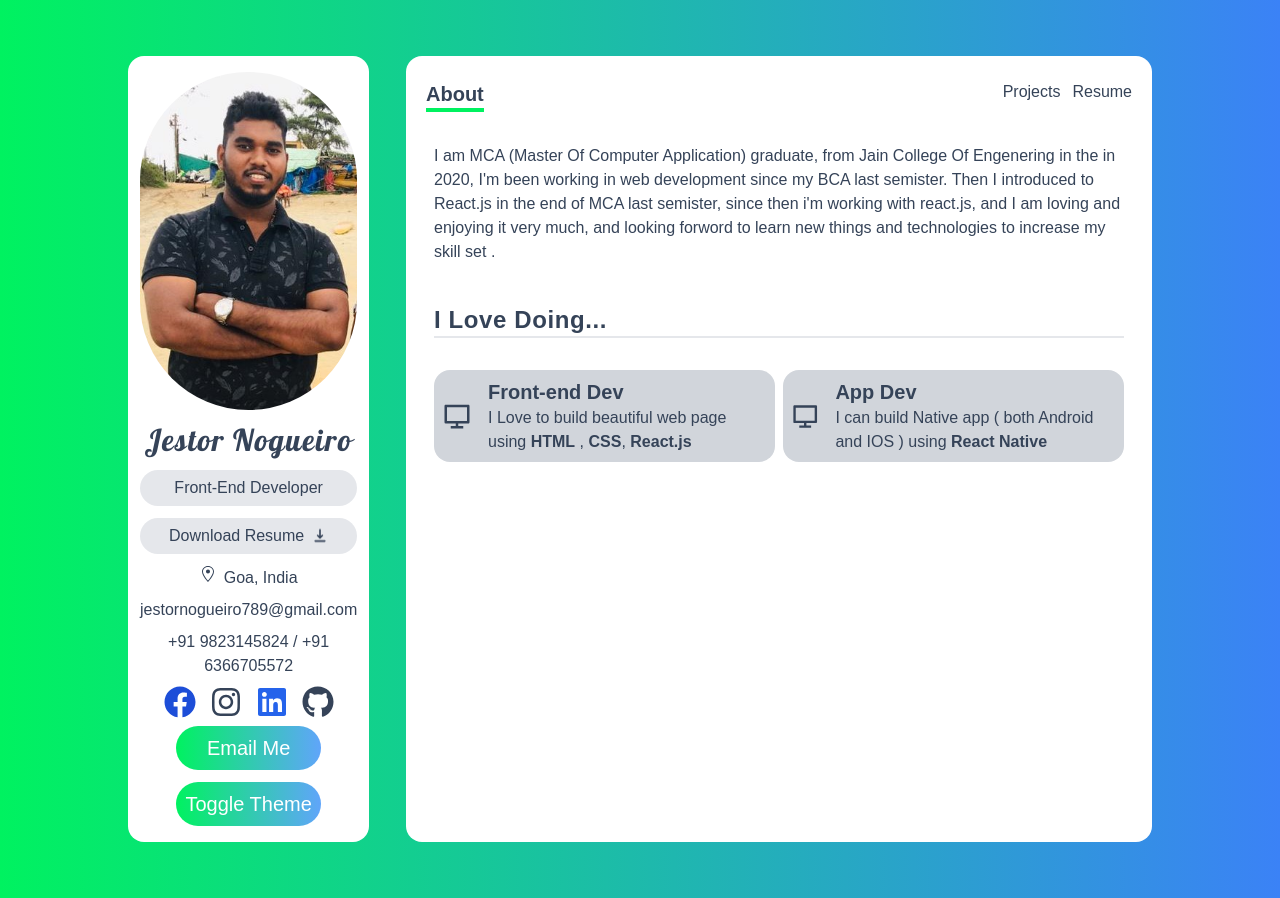
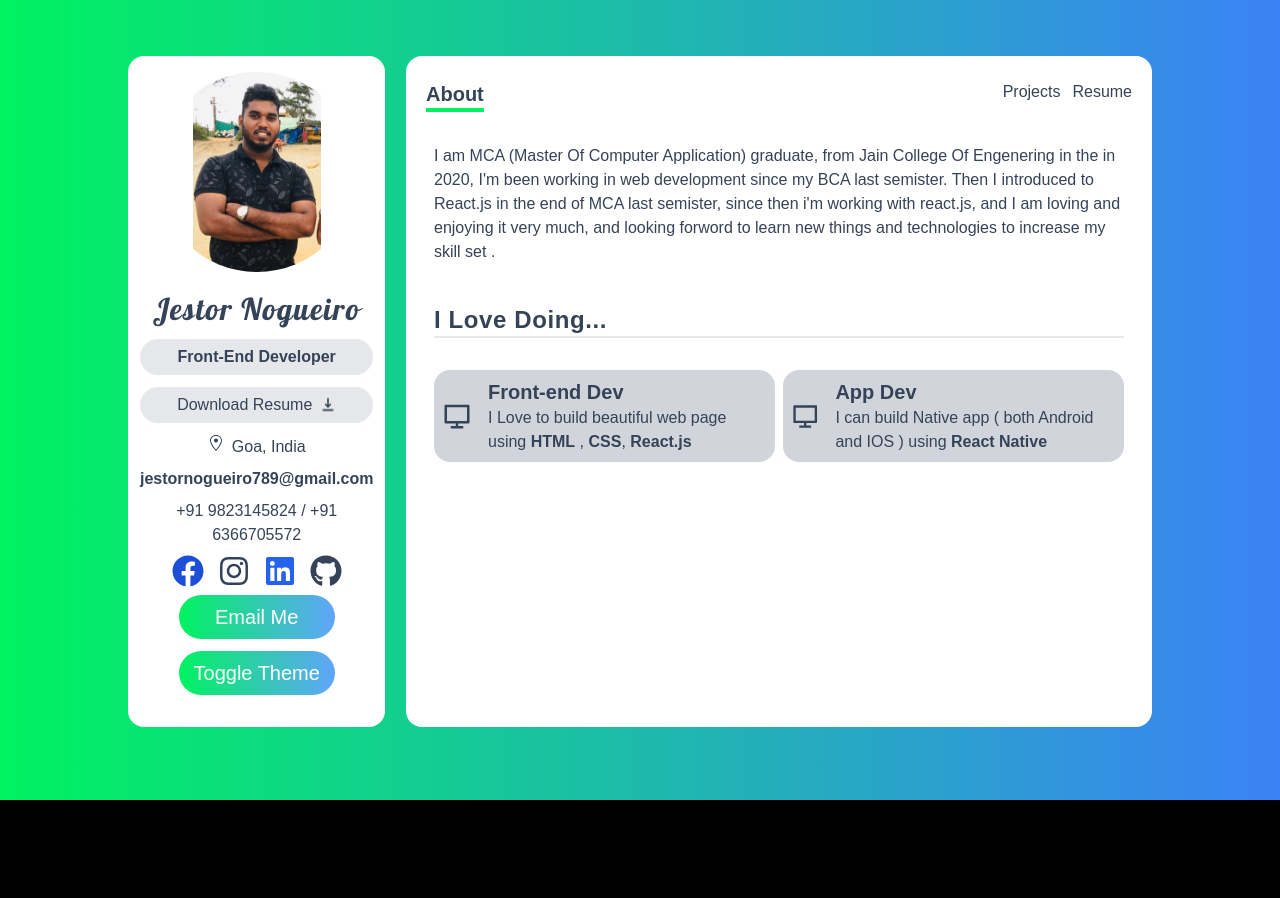
Before and after one commit to JestorNogueiro/portfolio, a Next.js app: page / in a window 1280 px wide. After the commit the page ends 800 px from the top, so only its background shows below. Built offline with nearby package versions, Linux system fonts and the light colour scheme.

Commit message:
image fixed

```diff
--- a/components/Sidebar.tsx
+++ b/components/Sidebar.tsx
@@ -1,20 +1,23 @@
 import { GoLocation } from "react-icons/go";
 import { FaFacebook, FaInstagram, FaLinkedin, FaGithub } from "react-icons/fa";
 import { HiDownload } from "react-icons/hi";
-
+import Image from "next/image";
 function Sidebar() {
   return (
-    <div>
-      <img
-        className="rounded-full w-25 h-25 mx-auto mt-4 "
+    <div className="my-4">
+      <Image
+        className="rounded-full mx-auto  "
         src="/jestor.jpg"
         alt="jestor nogueiro"
+        height="200"
+        width="200"
+        objectFit="contain"
       />
 
       <h2 className="my-3 text-3xl font-medium tracking-wider font-Lobster">
         Jestor Nogueiro
       </h2>
-      <p className="bg-gray-200 my-3 px-2 py-1.5 rounded-full">
+      <p className="bg-gray-200 font-semibold my-3 px-2 py-1.5 rounded-full">
         Front-End Developer
       </p>
 
@@ -33,7 +36,7 @@ function Sidebar() {
           <GoLocation />
           <span>Goa, India</span>
         </div>
-        <p className="my-2 ">jestornogueiro789@gmail.com</p>
+        <p className="my-2 font-semibold ">jestornogueiro789@gmail.com</p>
         <p className="my-2">+91 9823145824 / +91 6366705572</p>
 
         {/* Social Media Details */}
```
